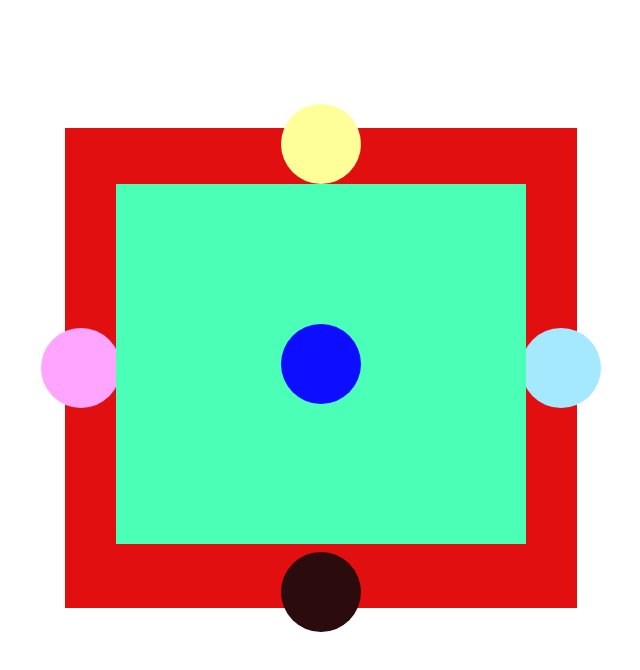
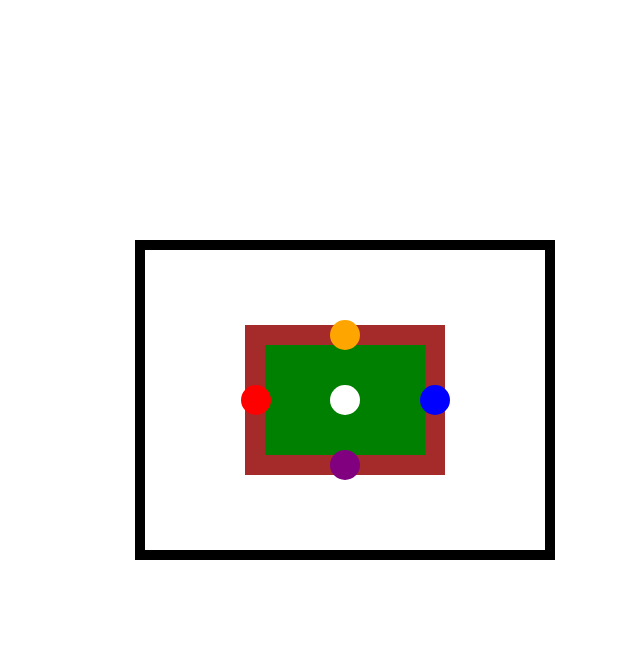
Before and after one commit to perobelliisa/position-animation, a plain HTML site: page ativ4.html in a window 1280 px wide. Shown: the whole page, without its empty margins (295-935 px from the left). Drawn offline with Linux system fonts and the light colour scheme.

Commit message:
Update ativ4.html

```diff
--- a/ativ4.html
+++ b/ativ4.html
@@ -1,104 +1,148 @@
 <!DOCTYPE html>
 <html lang="pt-BR">
+
 <head>
-  <meta charset="UTF-8">
-  <meta name="viewport" content="width=device-width,initial-scale=1">
-  <title>Formas Básicas</title>
-</head>
-<body>
-    <div class="borda">
-      <div class="quadrado-externo">
-        <div class="circulo1"></div>
-        <div class="circulo2"></div>
-        <div class="circulo3"></div>
-        <div class="circulo4"></div>
-        <div class="quadrado-meio">
-          <div class="circulo5"></div>
-        </div>
-      </div>
-    </div>
+    <meta charset="UTF-8">
+    <title>Atividade 4</title>
+    <style>
+        body {
+            margin: 0;
+            background: white;
+            display: flex;
+            justify-content: center;
+            align-items: center;
+            height: 100vh;
+        }
 
-    <style>
-         .borda {
-            width: 95vw;
-            height: 90vh;
+        .externa {
+            border: 10px solid black;
+            width: 400px;
+            height: 300px;
             position: relative;
-            background-color: #fff;
+        }
+
+        .meio {
+            background: brown;
+            width: 200px;
+            height: 150px;
+            position: absolute;
+            top: 50%;
+            left: 50%;
+            transform: translate(-50%, -50%);
+            display: flex;
+            justify-content: center;
+            align-items: center;
+
         }
 
 
-        .quadrado-externo {
-            width: 40vw;
-            height: 60vh;
+        .bola {
             position: absolute;
-            top: 50%; left: 50%;
-            transform: translate(-50%, -50%);
-            background-color: #e10f0f;
+            width: 160px;
+            height: 160px;
+            top: 70px;
+            left: 120px;
+            animation: girar 5s linear infinite;
         }
 
 
-        .quadrado-meio {
-            width: 32vw;
-            height: 45vh;
-            position: absolute;
-            top: 7vh;
-            left: 4vw;
-            background-color: #4cffb6;
-        }
-
-        .circulo1,
-        .circulo2,
-        .circulo3,
-        .circulo4,
-        .circulo5 {
-            position: absolute;
-            width: 10vh;
-            height: 10vh;
-            border-radius: 50%;
-            animation-name: rodaroda;
-            ani
-        }
-
-        .circulo1 {
-            background-color: #ffff99;
-            top: -3vh;
-            left: 50%;
-            transform: translateX(-50%);
+        .interno {
+            background: green;
+            width: 160px;
+            height: 110px;
         }
 
 
-        .circulo2 {
-            background-color: #a4e9ff;
-            top: 50%;
-            right: -3vh;
-            transform: translateY(-50%);
+        .bolinha {
+            width: 30px;
+            height: 30px;
+            border-radius: 50%;
+            position: absolute;
+        }
+
+        .branca {
+            background: white;
+            top: calc(50% - 15px);
+            left: calc(50% - 15px);
+            width: 30px;
+            height: 30px;
+            border-radius: 100%;
+            position: absolute;
         }
 
 
-        .circulo3 {
-            background-color: #2b0b0b;
-            bottom: -3vh;
-            left: 50%;
-            transform: translateX(-50%);
+        .vermelha {
+            background: red;
+            top: calc(50% - 15px);
+            left: -24px;
+            width: 30px;
+            height: 30px;
+            border-radius: 100%;
+            position: absolute;
         }
 
 
-        .circulo4 {
-            background-color: #ffa4ff;
-            top: 50%;
-            left: -3vh;
-            transform: translateY(-50%);
+        .azul {
+            background: blue;
+            top: calc(50% - 15px);
+            left: 155px;
+            width: 30px;
+            height: 30px;
+            border-radius: 100%;
+            position: absolute;
         }
 
-        .circulo5 {
-            background-color: #0d0dff;
-            top: 50%;
-            left: 50%;
-            transform: translate(-50%, -50%);
+        .roxa {
+            background: purple;
+            top: 130px;
+            left: calc(50% - 15px);
+            width: 30px;
+            height: 30px;
+            border-radius: 100%;
+            position: absolute;
         }
 
+        .laranja {
+            background: orange;
+            top: 0px;
+            left: calc(50% - 15px);
+            width: 30px;
+            height: 30px;
+            border-radius: 100%;
+            position: absolute;
+        }
+
+        @keyframes girar {
+            0% {
+                transform: rotate(0deg);
+            }
+
+            100% {
+                transform: rotate(360deg);
+            }
+        }
+
+        .bola .bolinha {
+            transform-origin: 50% 50%;
+        }
     </style>
+</head>
 
+<body>
 
-  </body>
-  </html>
+    <div class="externa">
+        <div class="meio">
+            <div class="interno"></div>
+        </div>
+
+        <div class="bola">
+            <div class="branca" id="bolinhaBranca"></div>
+            <div class="vermelha" id="bolinhaVermelha"></div>
+            <div class="azul" id="bolinhaAzul"></div>
+            <div class="roxa" id="bolinhaRoxa"></div>
+            <div class="laranja" id="bolinhaLaranja"></div>
+        </div>
+
+</body>
+
+</html>
```
